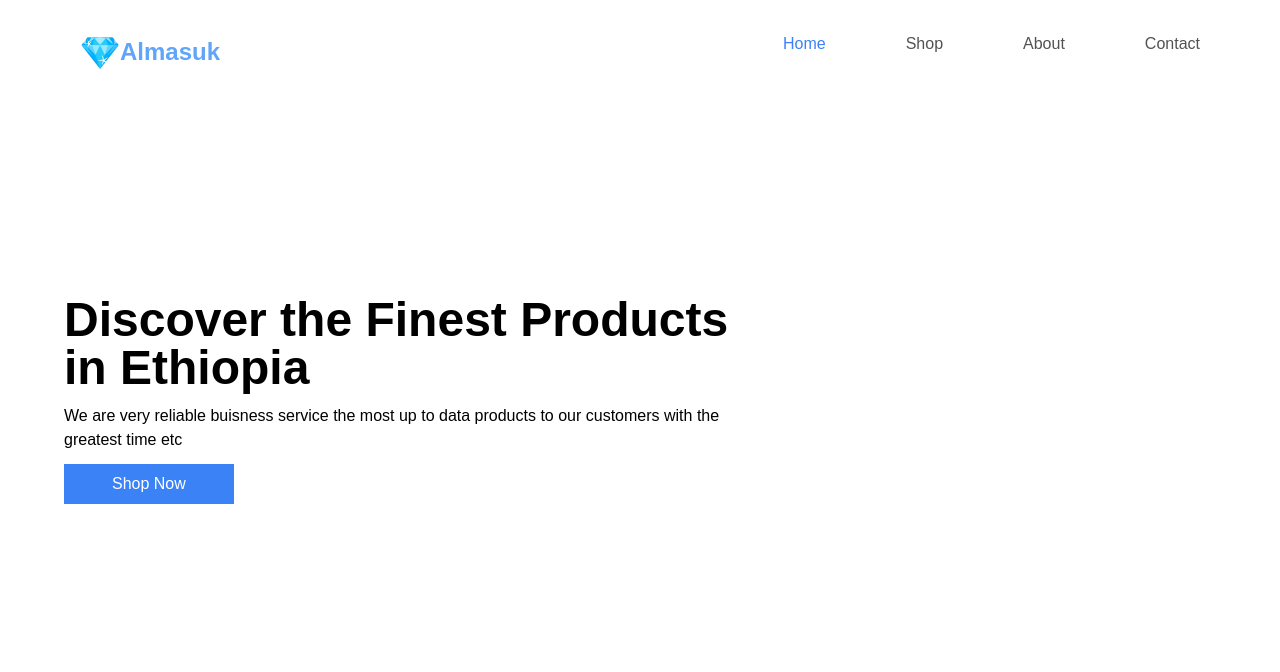
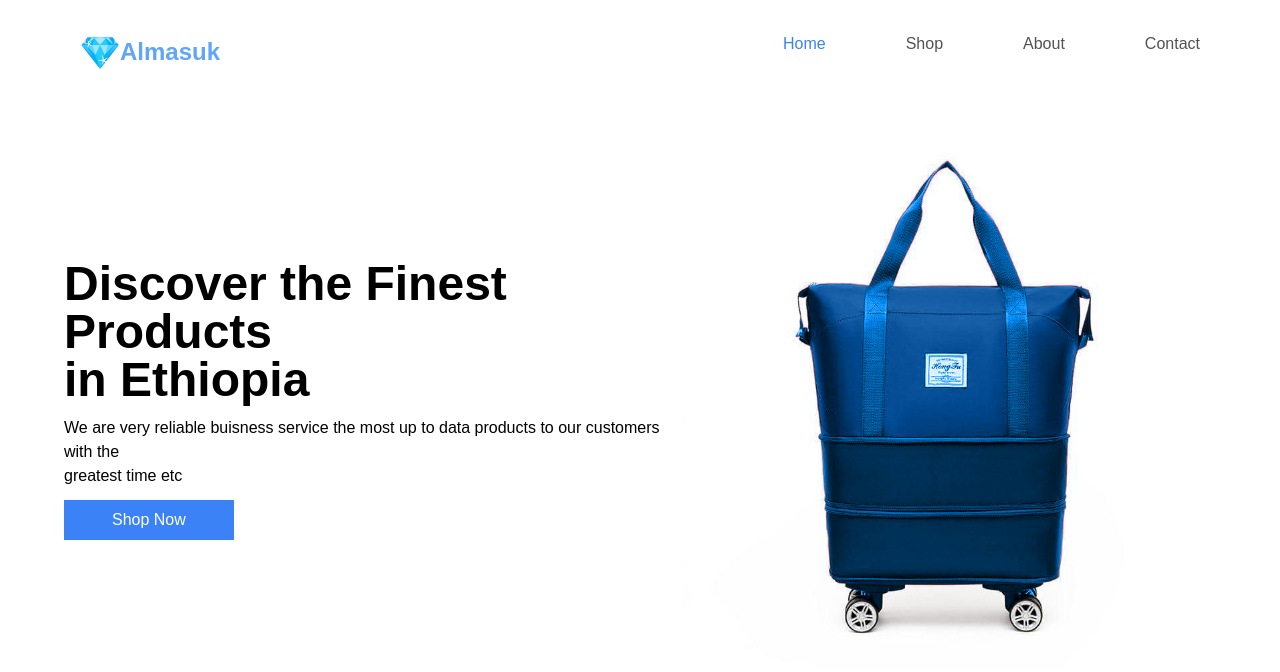
Before and after one commit to kennataddese6/Almaz-suk, a Next.js app: page / in a window 1280 px wide. Shown: the top 672 px of the page. Built offline with nearby package versions, Linux system fonts and the light colour scheme.

Commit message:
add hero image

```diff
--- a/app/components/Hero.tsx
+++ b/app/components/Hero.tsx
@@ -1,3 +1,5 @@
+import Image from "next/image"
+
 const Hero = () => {
   return (
     <div className=" w-full h-screen flex items-center px-16 text-black">
@@ -14,7 +16,9 @@ const Hero = () => {
           Shop Now
         </button>
       </div>
-      <div></div>
+      <div className="w-1/2 flex justify-center">
+        <Image src={"/bag.jpg"} alt="Hero Image" width={600} height={600} />
+      </div>
     </div>
   )
 }
```
Also changed, not shown: public/bag.jpg (added).
